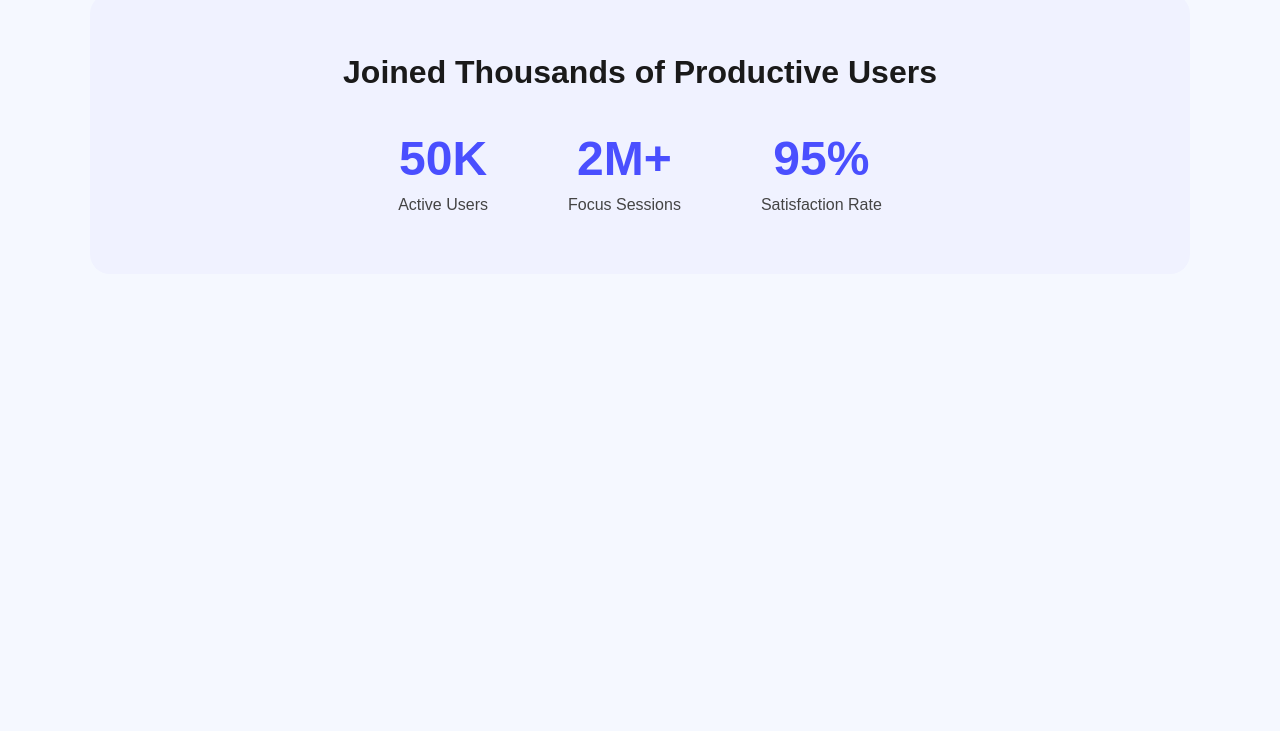
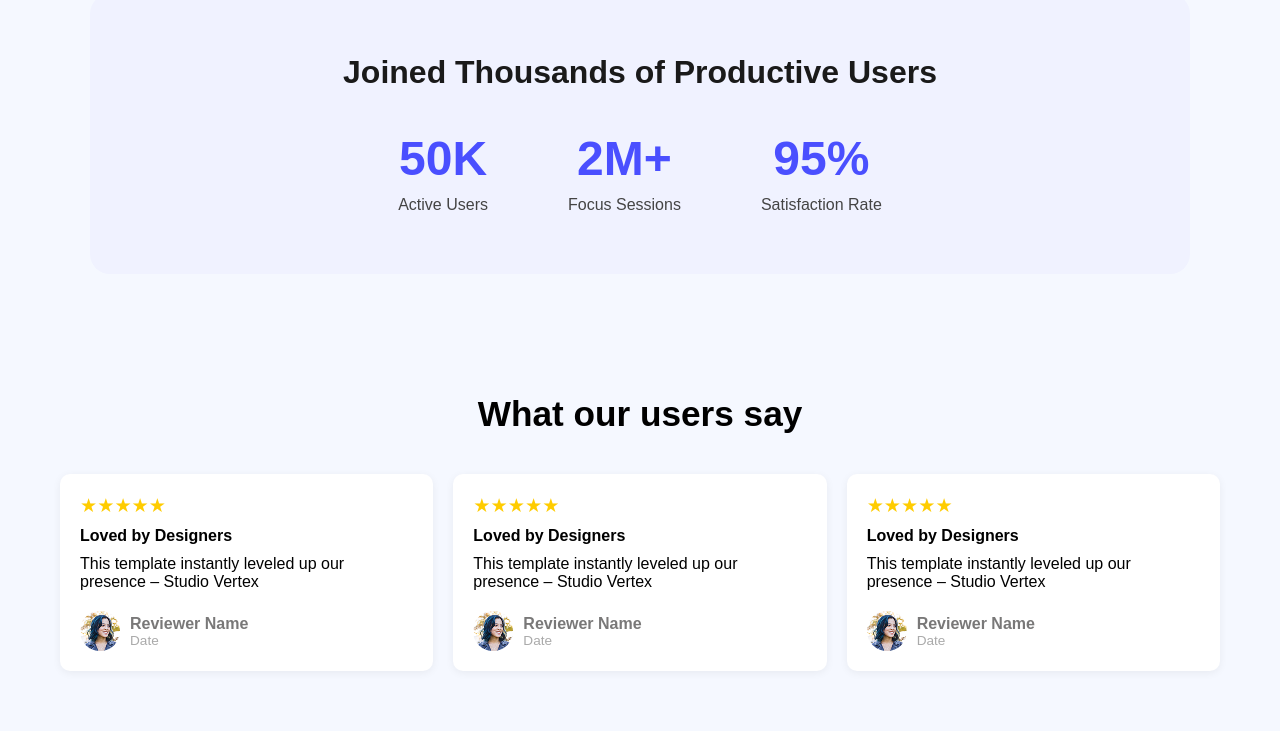
Before and after one commit to Sehanur24/B12A01-landing-launchpad, a plain HTML site: page index.html in a window 1280 px wide. Shown: the part 1354-2085 px from the top of the page. Before the commit the page ends 1688 px from the top, so only its background shows below. Drawn offline with Linux system fonts and the light colour scheme.

Commit message:
fourth commit

```diff
--- a/index.html
+++ b/index.html
@@ -51,5 +51,46 @@
       </div>
     </div>
   </section>
+  <section class="feedback">
+    <h2>What our users say</h2>
+    <div class="reviews">
+      <div class="review">
+        <div class="stars">★★★★★</div>
+        <h4>Loved by Designers</h4>
+        <p>This template instantly leveled up our presence – Studio Vertex</p>
+        <div class="reviewer">
+          <img src="Assets/avatar.png" alt="Reviewer">
+          <div class="reviewer-info">
+            <span class="reviewer-name">Reviewer Name</span>
+            <span class="reviewer-date">Date</span>
+          </div>
+        </div>
+      </div>
+      <div class="review">
+        <div class="stars">★★★★★</div>
+        <h4>Loved by Designers</h4>
+        <p>This template instantly leveled up our presence – Studio Vertex</p>
+        <div class="reviewer">
+          <img src="Assets/avatar.png" alt="Reviewer">
+          <div class="reviewer-info">
+            <span class="reviewer-name">Reviewer Name</span>
+            <span class="reviewer-date">Date</span>
+          </div>
+        </div>
+      </div>
+      <div class="review">
+        <div class="stars">★★★★★</div>
+        <h4>Loved by Designers</h4>
+        <p>This template instantly leveled up our presence – Studio Vertex</p>
+        <div class="reviewer">
+          <img src="Assets/avatar.png" alt="Reviewer">
+          <div class="reviewer-info">
+            <span class="reviewer-name">Reviewer Name</span>
+            <span class="reviewer-date">Date</span>
+          </div>
+        </div>
+      </div>
+    </div>
+  </section>
 </body>
 </html>
--- a/style/styles.css
+++ b/style/styles.css
@@ -148,3 +148,64 @@ body {
   font-size: 1rem;
   margin-top: 10px;
 }
+/* Feedback Section */
+.feedback {
+  padding: 60px;
+  background-color: #f5f8ff;
+}
+.feedback h2 {
+  text-align: center;
+  font-size: 2.2rem;
+  margin-bottom: 40px;
+  color: black;
+}
+.reviews {
+  display: flex;
+  gap: 20px;
+  justify-content: center;
+}
+.review {
+  background-color: white;
+  padding: 20px;
+  border-radius: 10px;
+  flex: 1;
+  box-shadow: 0 2px 8px rgba(0,0,0,0.06);
+}
+.review h4  {
+  margin: 10px 0;
+  color: black;
+}
+.review p {
+  color: black;
+}
+.stars {
+  color: #ffcc00;
+  font-size: 1.2rem;
+  margin-bottom: 10px;
+}
+
+.reviewer {
+  display: flex;
+  align-items: center;
+  gap: 10px;
+  margin-top: 20px;
+}
+
+.reviewer img {
+  width: 40px;
+  height: 40px;
+  border-radius: 50%;
+  object-fit: cover;
+}
+.reviewer-info {
+  display: flex;
+  flex-direction: column;
+}
+.reviewer-name {
+  font-weight: bold;
+  color: #797878;
+}
+.reviewer-date {
+  color: #aaa;
+  font-size: 0.85rem;
+}
```
